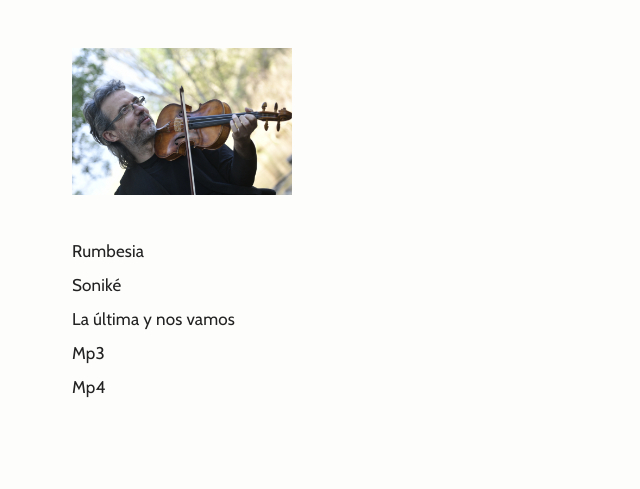
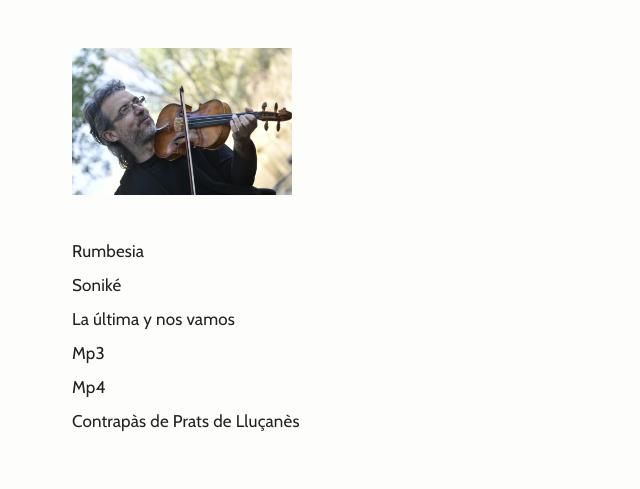
Before and after one commit to joansardanspla/joansardanspla, a plain HTML site: page index.html in a window 1280 px wide. Shown: the whole page, without its empty margins (0-640 px from the left). Drawn offline with nearby package versions, Linux system fonts and the light colour scheme.

Commit message:
Add link to 'Contrapàs de Prats de Lluçanès' in index.html

```diff
--- a/index.html
+++ b/index.html
@@ -65,7 +65,9 @@
       <a class="js-link" href="https://laultima.club" target="_blank" rel="noopener noreferrer">La última y nos vamos</a>
       <a class="js-link" href="lladre.mp3" target="_blank" rel="noopener noreferrer">Mp3</a>
       <a class="js-link" href="sonike.mp4" target="_blank" rel="noopener noreferrer">Mp4</a>
+      <a class="js-link" href="contrapas.mp3" target="_blank" rel="noopener noreferrer">Contrapàs de Prats de Lluçanès</a>
     </nav>
+
 
   </main>
 </body>
```
